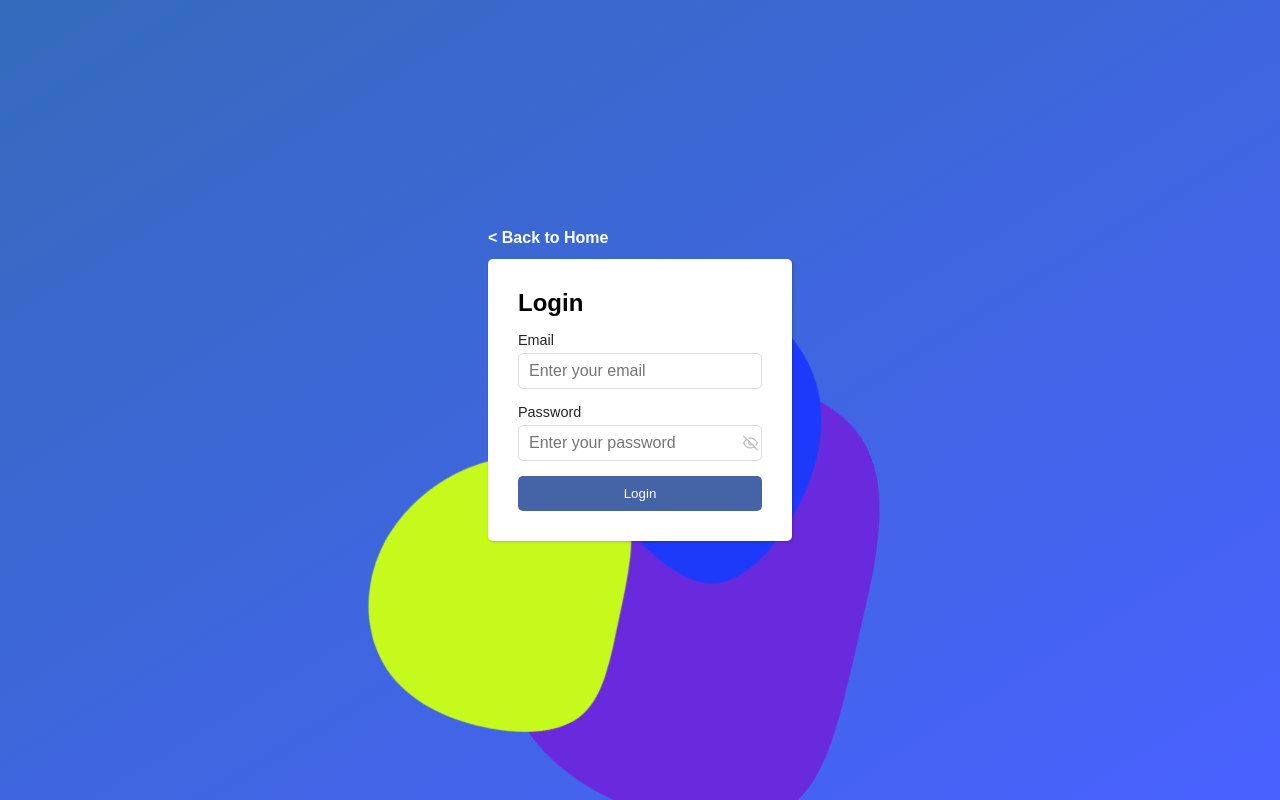
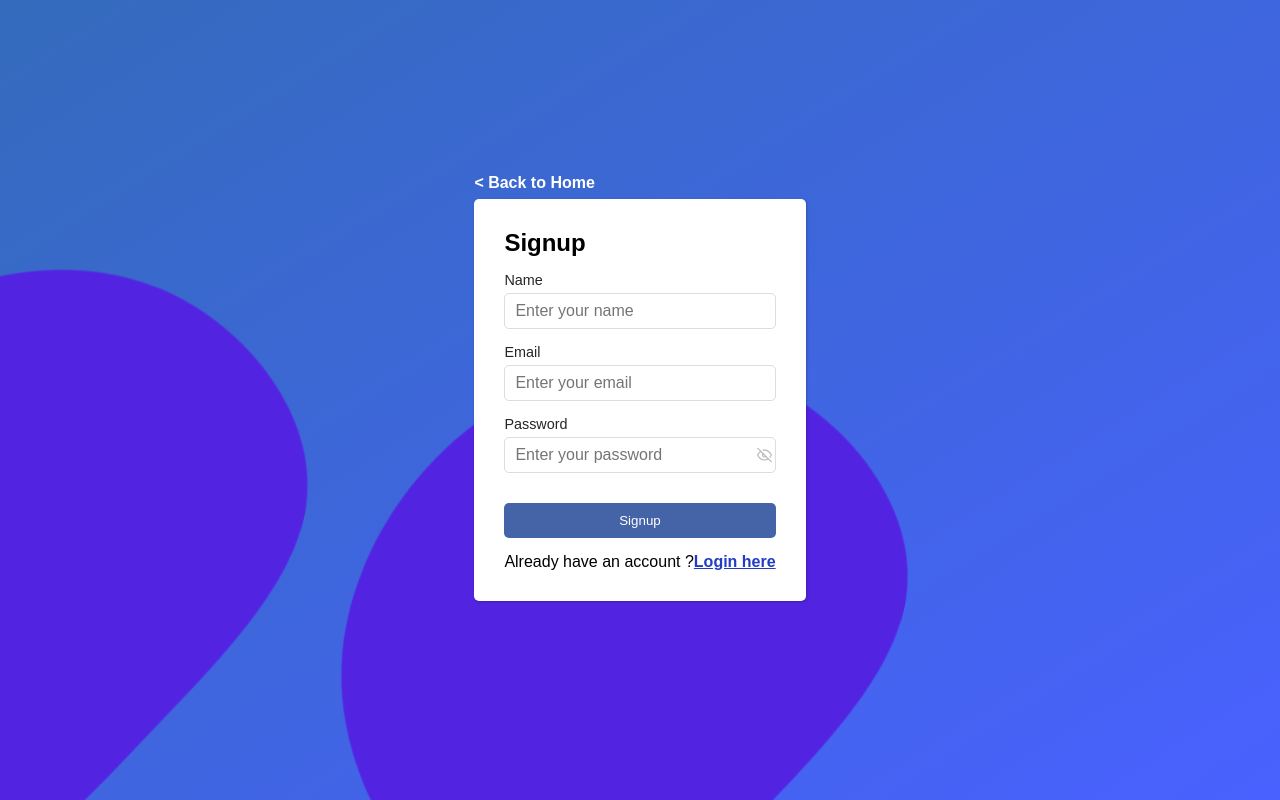
Before and after one commit to saisab29/projectION-project-manager, a React (Create React App) app: page /signup in a window 1280 px wide. Built offline with nearby package versions, Linux system fonts and the light colour scheme.

Commit message:
Added Firebase authentication

```diff
--- a/package.json
+++ b/package.json
@@ -7,11 +7,11 @@
     "@testing-library/react": "^13.4.0",
     "@testing-library/user-event": "^13.5.0",
     "feather-icons": "^4.29.0",
-    "firebase": "^9.15.0",
+    "firebase": "^9.17.1",
     "react": "^18.2.0",
     "react-dom": "^18.2.0",
     "react-feather": "^2.0.10",
-    "react-router-dom": "^6.6.2",
+    "react-router-dom": "^6.8.1",
     "react-scripts": "5.0.1",
     "web-vitals": "^2.1.4"
   },
--- a/src/App.jsx
+++ b/src/App.jsx
@@ -12,7 +12,7 @@ function App() {
       <Router>
         <Routes>
           <Route path="/login" element={<Auth />} />
-          <Route path="/signup" element={<Auth login />} />
+          <Route path="/signup" element={<Auth signup />} />
           <Route path="/account" element={<h1>Account</h1>} />
           <Route path="/" element={<Home />} />
         </Routes>
--- a/src/components/Auth/Auth.jsx
+++ b/src/components/Auth/Auth.jsx
@@ -1,10 +1,50 @@
 import React from 'react'
 import InputControl from '../InputControl/InputControl';
-import styles from './Auth.module.css'
+import styles from './Auth.module.css';
+import { Link } from 'react-router-dom';
+import { useState } from 'react';
+import { createUserWithEmailAndPassword } from "firebase/auth"
+import { auth } from "../../firebase";
 import './Blobz.css';
 
 function Auth(props) {
     const isSignup = props.signup ? true : false;
+    const [values, setValues] = useState({
+        name: "",
+        email: "",
+        password: "",
+    });
+    const [errorMsg, setErrorMsg] = useState("");
+    const [submitButtonDisabled, setSubmitButtonDisabled] = useState(false);
+
+    const handleLogin = () => {
+
+    }
+    const handleSignup = () => {
+        if (!values.name || !values.email || !values.password) {
+            setErrorMsg("Fill out all the credentials!")
+            return;
+        }
+
+        setSubmitButtonDisabled(true);
+        createUserWithEmailAndPassword(auth, values.email, values.password).then((response) => {
+            setSubmitButtonDisabled(false);
+            const userId = response.user.uid;
+            console.log(response)
+        })
+
+            .catch((err) => {
+                setSubmitButtonDisabled(false);
+                setErrorMsg(err.message);
+            });
+
+    };
+    const handleSubmission = (event) => {
+        event.preventDefault();
+
+        if (isSignup) handleSignup();
+        else handleLogin();
+    }
     return (
         <div className={styles.container}>
             <div className={styles.background}>
@@ -15,33 +55,39 @@ function Auth(props) {
                     <svg xmlns="http://www.w3.org/2000/svg" viewBox="0 0 747.2 726.7">
                         <path d="M539.8 137.6c98.3 69 183.5 124 203 198.4 19.3 74.4-27.1 168.2-93.8 245-66.8 76.8-153.8 136.6-254.2 144.9-100.6 8.2-214.7-35.1-292.7-122.5S-18.1 384.1 7.4 259.8C33 135.6 126.3 19 228.5 2.2c102.1-16.8 213.2 66.3 311.3 135.4z"></path>
                     </svg>
-                </div>
-                <div class="tk-blob1">
                     <svg xmlns="http://www.w3.org/2000/svg" viewBox="0 0 747.2 726.7">
-                        <path d="M539.8 137.6c98.3 69 183.5 124 203 198.4 19.3 74.4-27.1 168.2-93.8 245-66.8 76.8-153.8 136.6-254.2 144.9-100.6 8.2-214.7-35.1-292.7-122.5S-18.1 384.1 7.4 259.8C33 135.6 126.3 19 228.5 2.2c102.1-16.8 213.2 66.3 311.3 135.4z"></path>
+                        <path d="M539.8 137.6c98.3 69 183.5 124 203 198.4 19.3 74.4-27.1 168.2-93.8 245-66.8 76.8-153.8 136.6-254.2 144.9-100.6 8.2-214.7-35.1-292.7-122.5S-18.1 384.1 7.4 259.8C33 135.6 126.3 19 228.5 2.2c102.1-16.8 213.2 66.3 311.3 135.4y"></path>
                     </svg>
                     <svg xmlns="http://www.w3.org/2000/svg" viewBox="0 0 747.2 726.7">
-                        <path d="M539.8 137.6c98.3 69 183.5 124 203 198.4 19.3 74.4-27.1 168.2-93.8 245-66.8 76.8-153.8 136.6-254.2 144.9-100.6 8.2-214.7-35.1-292.7-122.5S-18.1 384.1 7.4 259.8C33 135.6 126.3 19 228.5 2.2c102.1-16.8 213.2 66.3 311.3 135.4z"></path>
+                        <path d="M539.8 137.6c98.3 69 183.5 124 203 198.4 19.3 74.4-27.1 168.2-93.8 245-66.8 76.8-153.8 136.6-254.2 144.9-100.6 8.2-214.7-35.1-292.7-122.5S-18.1 384.1 7.4 259.8C33 135.6 126.3 19 228.5 2.2c102.1-16.8 213.2 66.3 311.3 135.4y"></path>
                     </svg>
                 </div>
-                <div class="tk-blob2">
-                    <svg xmlns="http://www.w3.org/2000/svg" viewBox="0 0 428.4 394.6">
-                        <path d="M369.4 109.2c43.2 55.3 71.5 121.4 53.4 167.3-18.2 45.8-82.8 71.4-140.5 91.7-57.8 20.4-108.7 35.4-152.9 20.3C85.1 373.4 47.6 328.3 23.2 267c-24.5-61.2-35.8-138.6-2.5-191.7C54.1 22.2 132-6.6 200 1.3c68 7.9 126.1 52.5 169.4 107.9z"></path>
-                    </svg>
-                </div>
-                <form className={styles.form}>
-                    <p className={styles.smallLink}>{"< Back to Home"}</p>
+                <form className={styles.form} onSubmit={handleSubmission}>
+
+                    <p className={styles.smallLink}><Link to="/">{"< Back to Home"}</Link></p>
                     <p className={styles.heading}>{isSignup ? "Signup" : "Login"}</p>
 
                     {
                         isSignup && (
 
-                            <InputControl label="Name" placeholder="Enter your name" />)
+                            <InputControl label="Name" placeholder="Enter your name" onChange={(event) =>
+                                setValues((prev) => ({ ...prev, name: event.target.value }))} />)
                     }
-                    <InputControl label="Email" placeholder="Enter your email" />
-                    <InputControl label={"Password"} isPassword placeholder="Enter your password" />
+                    <InputControl label="Email" placeholder="Enter your email" onChange={(event) =>
+                        setValues((prev) => ({ ...prev, email: event.target.value }))} />
+                    <InputControl label={"Password"} isPassword placeholder="Enter your password" onChange={(event) =>
+                        setValues((prev) => ({ ...prev, password: event.target.value }))} />
 
-                    <button>{isSignup ? "Signup" : "Login"}</button>
+                    <p className={styles.error}>{errorMsg}</p>
+
+                    <button type="submit" disabled={submitButtonDisabled}>{isSignup ? "Signup" : "Login"}</button>
+
+                    <div className={styles.bottom}>
+                        {isSignup ?
+                            (<p>Already have an account ?<Link to="/login">Login here</Link></p>) :
+                            (<p>New User ?<Link to="/signup">Create an account</Link></p>)
+                        }
+                    </div>
 
                 </form>
             </div>
--- a/src/components/Auth/Auth.module.css
+++ b/src/components/Auth/Auth.module.css
@@ -31,13 +31,18 @@
   }
 
   .smallLink{
-
     position: absolute;
     left: 0%;
-    top: -30px;
+    top: -25px;
+  }
+  .smallLink a{
+
     color: #fff;
     font-weight: bold;
     cursor: pointer;
+    font-size: 0.95 rem;
+    text-decoration: none;
+
   }
 
   .form .heading{
@@ -67,3 +72,28 @@
 .form button:active {
     transform: translateY(1px);
 }
+.form button:disabled {
+  background-color: gray !important;
+}
+
+.form .error{
+  font-size: 0.875rem;
+  font-weight: bold;
+  color: rgb(255, 42, 42);
+  width: 100%;
+  text-align: center;
+}
+
+.form .bottom p{
+  width: 100%;
+  text-align: center;
+  font-size: 1rem;
+  font-weight: 500;
+}
+
+.bottom p a{
+  color: #223dc4;
+  font-weight: 600;
+  text-decoration: underline;
+  cursor: pointer;
+}
--- a/src/components/Auth/Blobz.css
+++ b/src/components/Auth/Blobz.css
@@ -1,27 +1,7 @@
 
 .tk-blob {
-  animation: blob-turn var(--time, 30s) linear infinite;
-  fill: var(--fill, #692add);
-  position: absolute;
-  z-index: -1;
-  top: 0;
-  left: 0;
-  width: 100%;
-  height: 150%;
-}
-.tk-blob1 {
-  animation: blob-turn var(--time, 30s) linear infinite;
-  fill: var(--fill, #c6fa1d);
-  position: absolute;
-  z-index: -1;
-  top: -10;
-  left: 10;
-  width: 100%;
-  height: 200%;
-}
-.tk-blob2 {
-  animation: blob-turn var(--time, 30s) linear infinite;
-  fill: var(--fill, #1d3afa);
+  animation: blob-turn var(--time, 20s) linear infinite;
+  fill: var(--fill, #3f52ff);
   position: absolute;
   z-index: -1;
   top: 0;
@@ -30,36 +10,23 @@
   height: 150%;
 }
 
+
 .tk-blob svg {
-  animation: blob-skew calc( var(--time, 30s) * 0.5 ) linear 0s infinite;
-  transform-origin: center;
-  position: absolute;
+  animation: blob-skew calc( var(--time, 15s)) linear 0s infinite;
+  fill: var(--fill, #5323e2);
+  position: relative;
   top: 0;
   left: 0;
   width: 200%;
   height: 100%;
 }
-.tk-blob1 svg {
-  animation: blob-skew calc( var(--time, 20s) * 0.5 ) linear 0s infinite;
-  position: absolute;
-  top: 0;
-  left: 50;
-  width: 100%;
-  height: 150%;
+
+
+.tk-blob svg path {
+  animation: blob-scale calc( var(--time, 20s) * 0.5 ) ease-in-out 0s infinite;
+  transform-origin: left;
 }
 
-.tk-blob2 svg path {
-  animation: blob-scale calc( var(--time, 20s) * 0.5 ) ease-in-out 0s infinite;
-  transform-origin: center;
-}
-.tk-blob1 svg path {
-  animation: blob-scale calc( var(--time, 10s) * 0.5 ) ease-in-out 0s infinite;
-  transform-origin: center;
-}
-.tk-blob2 svg path {
-  animation: blob-scale calc( var(--time, 15s) * 0.5 ) ease-in-out 0s infinite;
-  transform-origin: center;
-}
 
 @keyframes blob-turn {
   0% {
--- /dev/null
+++ b/src/firebase.js
@@ -0,0 +1,26 @@
+import { initializeApp } from "firebase/app";
+import { getAuth } from 'firebase/auth'
+import { getFirestore } from 'firebase/firestore'
+
+
+const firebaseConfig = {
+    apiKey: "AIzaSyCvJWlN3FUooqiZyMcIhP-N4Nwc5kjV3Gk",
+    authDomain: "project-ion-fce56.firebaseapp.com",
+    projectId: "project-ion-fce56",
+    storageBucket: "project-ion-fce56.appspot.com",
+    messagingSenderId: "594567170941",
+    appId: "1:594567170941:web:a6ebde55cce5cc2b9c1a14",
+    measurementId: "G-6EJ8P78H15"
+};
+const app = initializeApp(firebaseConfig);
+
+const auth = getAuth(app);
+
+const db = getFirestore(app);
+
+const updateUserDatabase = (user, uid) => {
+    setDoc(doc(db, 'dummy', "one"))
+
+}
+
+export { app as default, auth, db };
```
Also changed, not shown: 1 other file (tests, documents, lock files or other folders).
